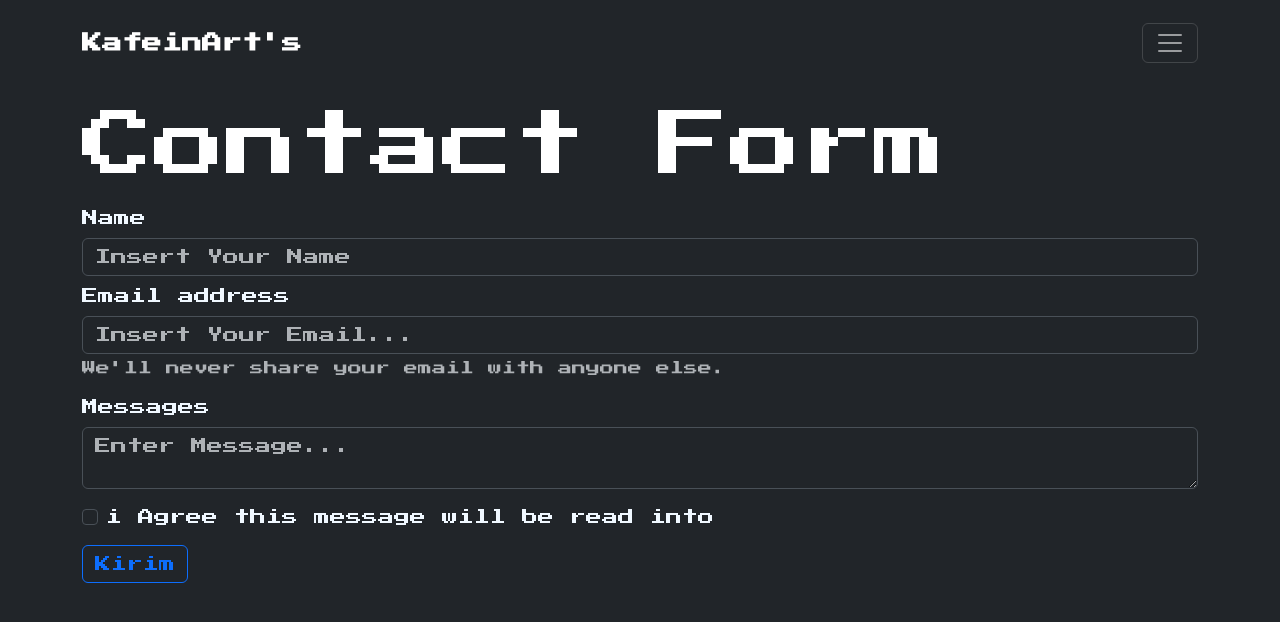
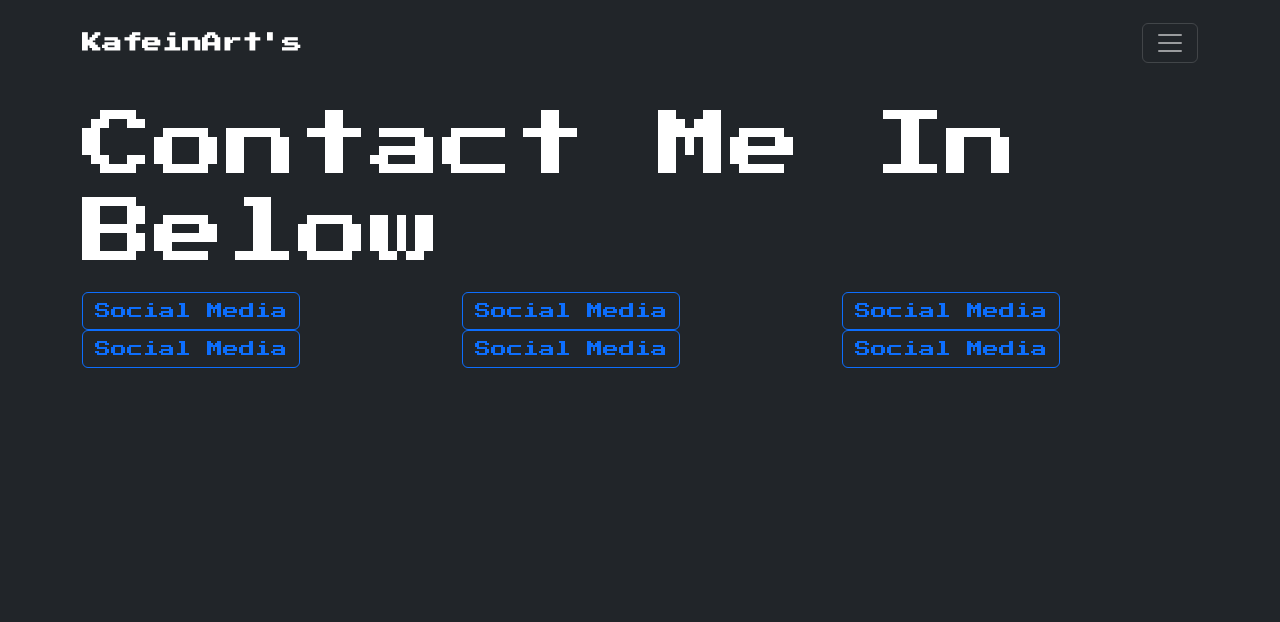
Before and after one commit to itsmebroarif/kafeinart-studio, a Vue app: page /contact in a window 1280 px wide. Shown: the top 622 px of the page. Built offline with nearby package versions, Linux system fonts and the light colour scheme.

Commit message:
Update Contacts.vue

```diff
--- a/src/views/Contacts.vue
+++ b/src/views/Contacts.vue
@@ -1,53 +1,49 @@
 <template>
   <div class="contacts" style="color:aliceblue;">
     <div class="container">
-      <p class="display-2">Contact Form</p>
-      <form name="contact" netlify>
-        <div class="mb-3">
-          <label for="exampleInputEmail1" class="form-label">Name</label>
-          <input
-          for="name"
-          placeholder="Insert Your Name"
-            name="nama"
-            type="name"
-            class="form-control"
-            id="name"
-            aria-describedby="namehelp"
-          />
-          <label for="exampleInputEmail1" class="form-label mt-2"
-            >Email address</label
-          >
-          <input
-          for="email"
-          placeholder="Insert Your Email..."
-            name="email"
-            type="email"
-            class="form-control"
-            id="email"
-            aria-describedby="emailHelp"
-          />
-          <div id="emailHelp" class="form-text">
-            We'll never share your email with anyone else.
-          </div>
+      <p class="display-2">Contact Me In Below</p>
+
+
+
+
+
+
+
+
+
+      <!-- Baris Sosial media 1 -->
+      <div class="row">
+        <div class="col">
+          <a href="http://" class="btn btn-outline-primary">Social Media</a>
         </div>
-        <div class="mb-3">
-          <label for="messages" class="form-label">Messages</label>
-          <textarea
-          for="messages"
-          placeholder="Enter Message..."
-            type="text"
-            class="form-control"
-            id="messages"
-          />
+        <div class="col">
+          <a href="http://" class="btn btn-outline-primary">Social Media</a>
         </div>
-        <div class="mb-3 form-check">
-          <input type="checkbox" class="form-check-input" id="exampleCheck1" />
-          <label class="form-check-label" for="exampleCheck1"
-            >i Agree this message will be read into</label
-          >
+        <div class="col">
+          <a href="http://" class="btn btn-outline-primary">Social Media</a>
         </div>
-        <input class="btn btn-outline-primary" type="submit" value="Kirim" />
-      </form>
+      </div>
+      <!-- Baris Sosial media 2 -->
+      <div class="row">
+        <div class="col">
+          <a href="http://" class="btn btn-outline-primary">Social Media</a>
+        </div>
+        <div class="col">
+          <a href="http://" class="btn btn-outline-primary">Social Media</a>
+        </div>
+        <div class="col">
+          <a href="http://" class="btn btn-outline-primary">Social Media</a>
+        </div>
+      </div>
+
+
+
+
+
+
+
+
+
     </div>
   </div>
 </template>
```
